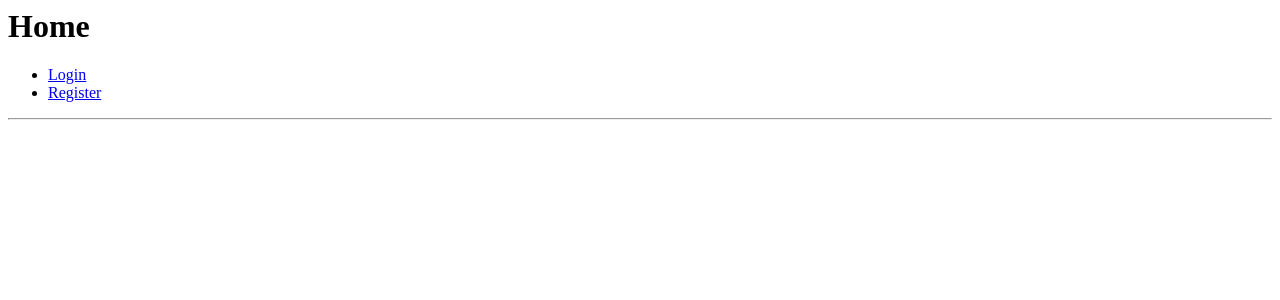
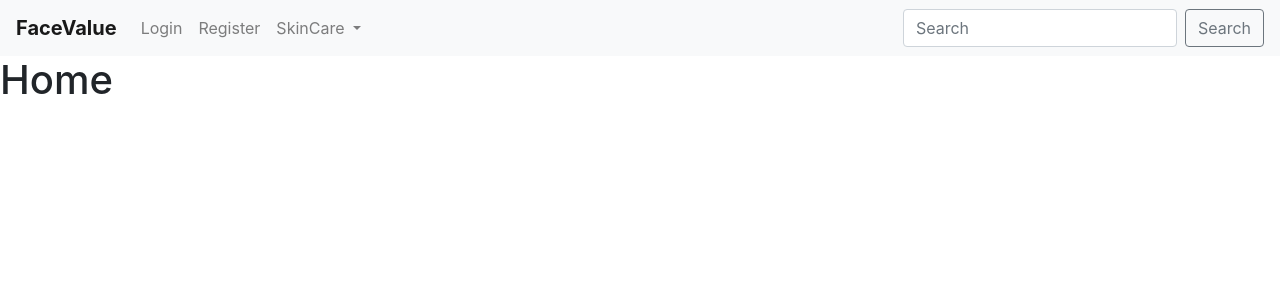
Before and after one commit to MelBiggs/fullstack-frameworks-project, a Django app: page / in a window 1280 px wide. Shown: the top 300 px of the page. Run offline with Django 3.2, Linux system fonts and the light colour scheme; some libraries are stand-ins or nearby versions.

Commit message:
Added bootstrap to navbar

```diff
--- a/templates/base.html
+++ b/templates/base.html
@@ -2,26 +2,72 @@
 
 <head>
 	<title>{% block page_title %}{% endblock %}</title>
+
+	<script src="https://code.jquery.com/jquery-3.4.1.slim.min.js"
+		integrity="sha384-J6qa4849blE2+poT4WnyKhv5vZF5SrPo0iEjwBvKU7imGFAV0wwj1yYfoRSJoZ+n" crossorigin="anonymous">
+	</script>
+	<script src="https://cdn.jsdelivr.net/npm/popper.js@1.16.0/dist/umd/popper.min.js"
+		integrity="sha384-Q6E9RHvbIyZFJoft+2mJbHaEWldlvI9IOYy5n3zV9zzTtmI3UksdQRVvoxMfooAo" crossorigin="anonymous">
+	</script>
+	<link rel="stylesheet" href="https://stackpath.bootstrapcdn.com/bootstrap/4.4.1/css/bootstrap.min.css"
+		integrity="sha384-Vkoo8x4CGsO3+Hhxv8T/Q5PaXtkKtu6ug5TOeNV6gBiFeWPGFN9MuhOf23Q9Ifjh" crossorigin="anonymous">
+	<script src="https://stackpath.bootstrapcdn.com/bootstrap/4.4.1/js/bootstrap.min.js"
+		integrity="sha384-wfSDF2E50Y2D1uUdj0O3uMBJnjuUD4Ih7YwaYd1iqfktj0Uod8GCExl3Og8ifwB6" crossorigin="anonymous">
+	</script>
+
+
 </head>
+
 <body>
+
+	<nav class="navbar navbar-expand-lg navbar-light bg-light">
+		<a class="navbar-brand" href="#"><b>FaceValue</b></a>
+		<button class="navbar-toggler" type="button" data-toggle="collapse" data-target="#navbarSupportedContent" aria-controls="navbarSupportedContent" aria-expanded="false" aria-label="Toggle navigation">
+    <span class="navbar-toggler-icon"></span>
+  </button>
+
+		<div class="collapse navbar-collapse" id="navbarSupportedContent">
+			<ul class="navbar-nav mr-auto">
+				{% if user.is_authenticated %}
+				<li class="nav-item active">
+					<a class="nav-link" href="{% url 'profile' %}">Profile</a>
+				</li>
+				<li class="nav-item">
+					<a class="nav-link" href="{% url 'logout' %}">Logout</a>
+				</li>
+				{% else %}
+				<li class="nav-item">
+					<a class="nav-link" href="{% url 'login' %}">Login</a>
+				</li>
+				<li class="nav-item">
+					<a class="nav-link" href="{% url 'registration' %}">Register</a>
+				</li>
+                   {% endif %}
+				<li class="nav-item dropdown">
+					<a class="nav-link dropdown-toggle" href="#" id="navbarDropdown" role="button"
+						data-toggle="dropdown" aria-haspopup="true" aria-expanded="false">
+						SkinCare
+					</a>
+					<div class="dropdown-menu" aria-labelledby="navbarDropdown">
+						<a class="dropdown-item" href="#">Face</a>
+						<a class="dropdown-item" href="#">Body</a>
+						<div class="dropdown-divider"></div>
+						<a class="dropdown-item" href="#">Blog</a>
+					</div>
+				</li>
+			</ul>
+			<form class="form-inline my-2 my-lg-0">
+				<input class="form-control mr-sm-2" type="search" placeholder="Search" aria-label="Search">
+				<button class="btn btn-outline-secondary my-2 my-sm-0" type="submit">Search</button>
+			</form>
+		</div>
+	</nav>
+
 	<h1>
 		{% block page_heading %}{% endblock %}
 	</h1>
 
-    <nav>
-    <nav>
-        <ul>
-            {% if user.is_authenticated %}
-            <li><a href="{% url 'profile' %}">Profile</a></li>
-            <li><a href="{% url 'logout' %}">Logout</a></li>
-            {% else %}
-            <li><a href="{% url 'login' %}">Login</a></li>
-            <li><a href="{% url 'registration' %}">Register</a></li>
-            {% endif %}
-        </ul>
-    </nav>
-
-    <hr> {% if messages %}
+	{% if messages %}
 	<div>
 		{% for message in messages %} {{ message }} {% endfor %}
 	</div>
```
Also changed, not shown: accounts/backends.py (line endings or trailing spaces). Lines whose indentation alone changed are shown as unchanged.
